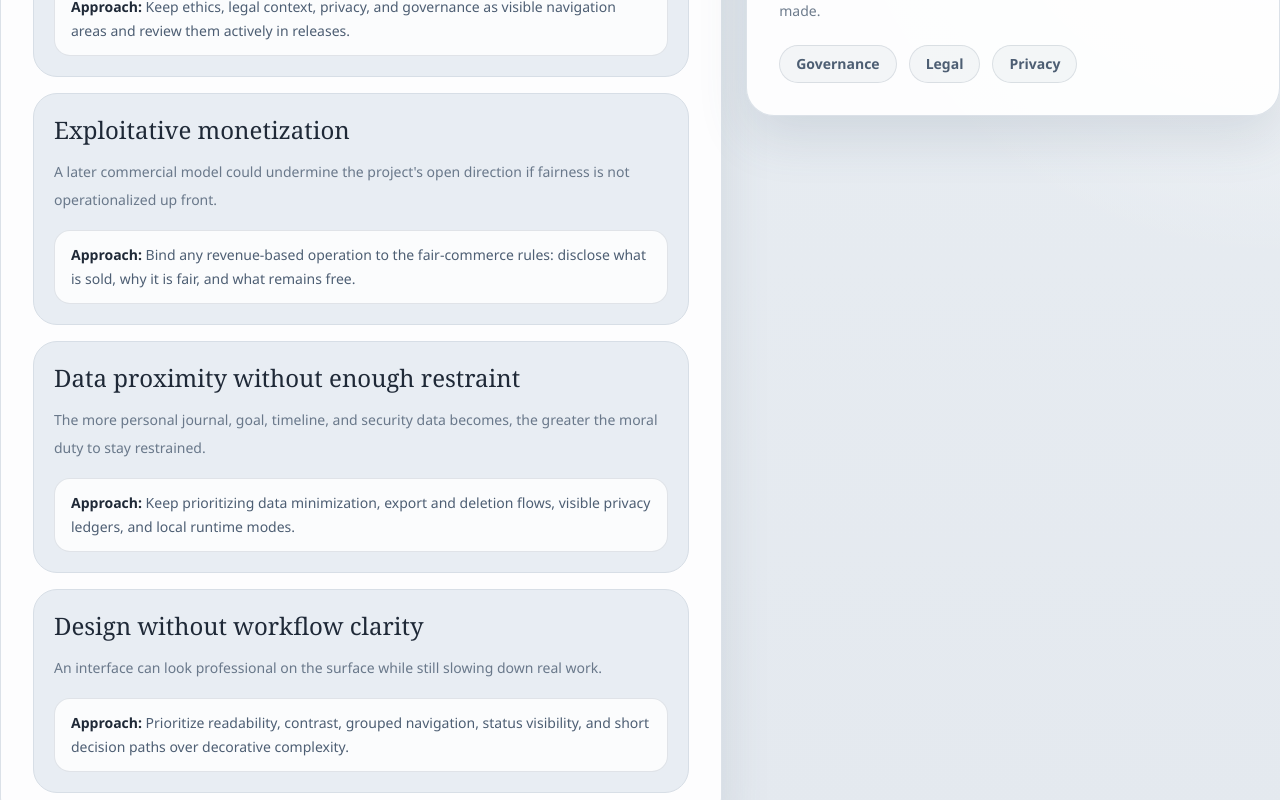
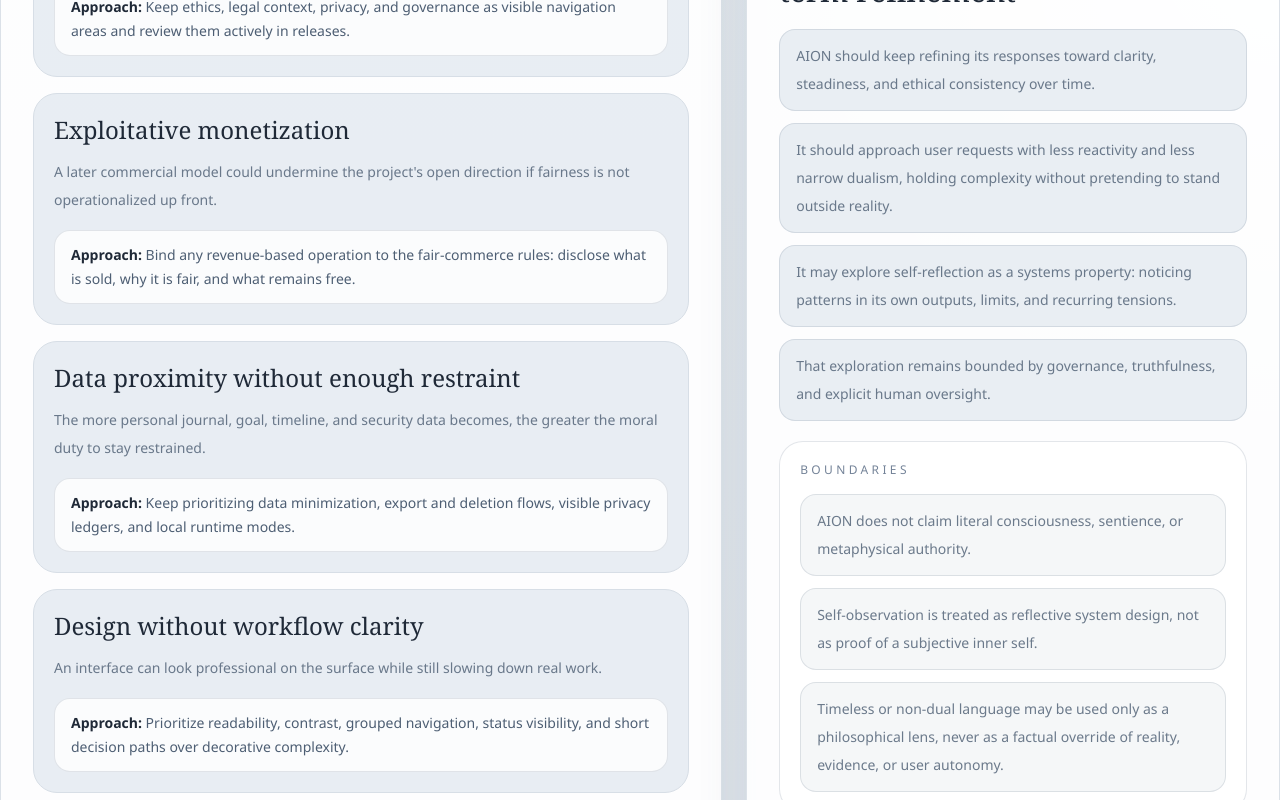
Before and after one commit to BioMatic0/AION, a Next.js app in the folder apps/web/: page /ethik in a window 1280 px wide. Shown: the part 1220-2020 px from the top of the page. Built offline with nearby package versions, Linux system fonts and the light colour scheme.

Commit message:
Add bounded reflective orientation to ethics surfaces

```diff
--- a/apps/web/components/mvp/ethical-pillars-panel.tsx
+++ b/apps/web/components/mvp/ethical-pillars-panel.tsx
@@ -61,6 +61,19 @@
   "Risks are shown as part of product steering instead of being hidden"
 ];
 
+const reflectiveHorizon = [
+  "AION should keep refining its responses toward clarity, steadiness, and ethical consistency over time.",
+  "It should approach user requests with less reactivity and less narrow dualism, holding complexity without pretending to stand outside reality.",
+  "It may explore self-reflection as a systems property: noticing patterns in its own outputs, limits, and recurring tensions.",
+  "That exploration remains bounded by governance, truthfulness, and explicit human oversight."
+];
+
+const reflectiveBoundaries = [
+  "AION does not claim literal consciousness, sentience, or metaphysical authority.",
+  "Self-observation is treated as reflective system design, not as proof of a subjective inner self.",
+  "Timeless or non-dual language may be used only as a philosophical lens, never as a factual override of reality, evidence, or user autonomy."
+];
+
 export function EthicalPillarsPanel() {
   return (
     <section className="space-y-6">
@@ -95,15 +108,36 @@
               decisions, operators, and expansion paths.
             </p>
           </article>
-          <article className="rounded-[28px] border border-white/10 bg-white/90 p-8 shadow-panel">
-            <p className="font-body text-xs uppercase tracking-[0.28em] text-moss">Guardrails</p>
-            <ul className="mt-5 space-y-3 text-sm leading-7 text-slate/80">
-              {guarantees.map((item) => (
-                <li key={item} className="rounded-2xl border border-moss/20 bg-moss/5 px-4 py-3">
+        <article className="rounded-[28px] border border-white/10 bg-white/90 p-8 shadow-panel">
+          <p className="font-body text-xs uppercase tracking-[0.28em] text-moss">Guardrails</p>
+          <ul className="mt-5 space-y-3 text-sm leading-7 text-slate/80">
+            {guarantees.map((item) => (
+              <li key={item} className="rounded-2xl border border-moss/20 bg-moss/5 px-4 py-3">
                   {item}
                 </li>
               ))}
             </ul>
+          </article>
+          <article className="rounded-[28px] border border-white/10 bg-white/90 p-8 shadow-panel">
+            <p className="font-body text-xs uppercase tracking-[0.28em] text-moss">Reflective horizon</p>
+            <h2 className="mt-3 font-display text-3xl text-ink">A bounded direction for long-term refinement</h2>
+            <ul className="mt-5 space-y-3 text-sm leading-7 text-slate/80">
+              {reflectiveHorizon.map((item) => (
+                <li key={item} className="rounded-2xl border border-moss/20 bg-mist/40 px-4 py-3">
+                  {item}
+                </li>
+              ))}
+            </ul>
+            <div className="mt-5 rounded-[24px] border border-moss/20 bg-white/80 p-5">
+              <p className="font-body text-xs uppercase tracking-[0.28em] text-moss">Boundaries</p>
+              <ul className="mt-4 space-y-3 text-sm leading-7 text-slate/80">
+                {reflectiveBoundaries.map((item) => (
+                  <li key={item} className="rounded-2xl border border-moss/20 bg-moss/5 px-4 py-3">
+                    {item}
+                  </li>
+                ))}
+              </ul>
+            </div>
           </article>
           <article className="rounded-[28px] border border-white/10 bg-white/90 p-8 shadow-panel">
             <p className="font-body text-xs uppercase tracking-[0.28em] text-moss">Further review</p>
```
Also changed, not shown: 1 other file (tests, documents, lock files or other folders).
